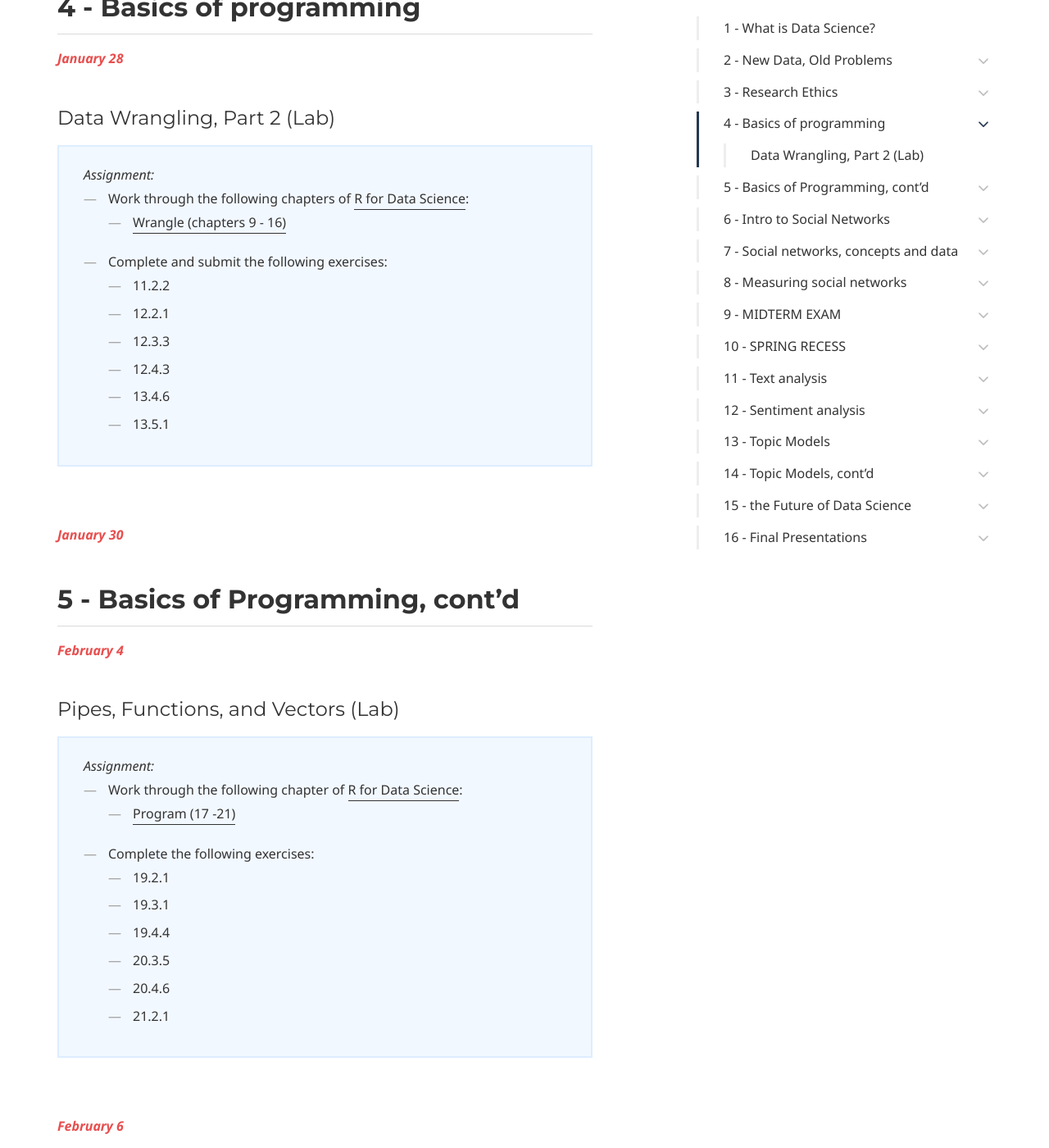
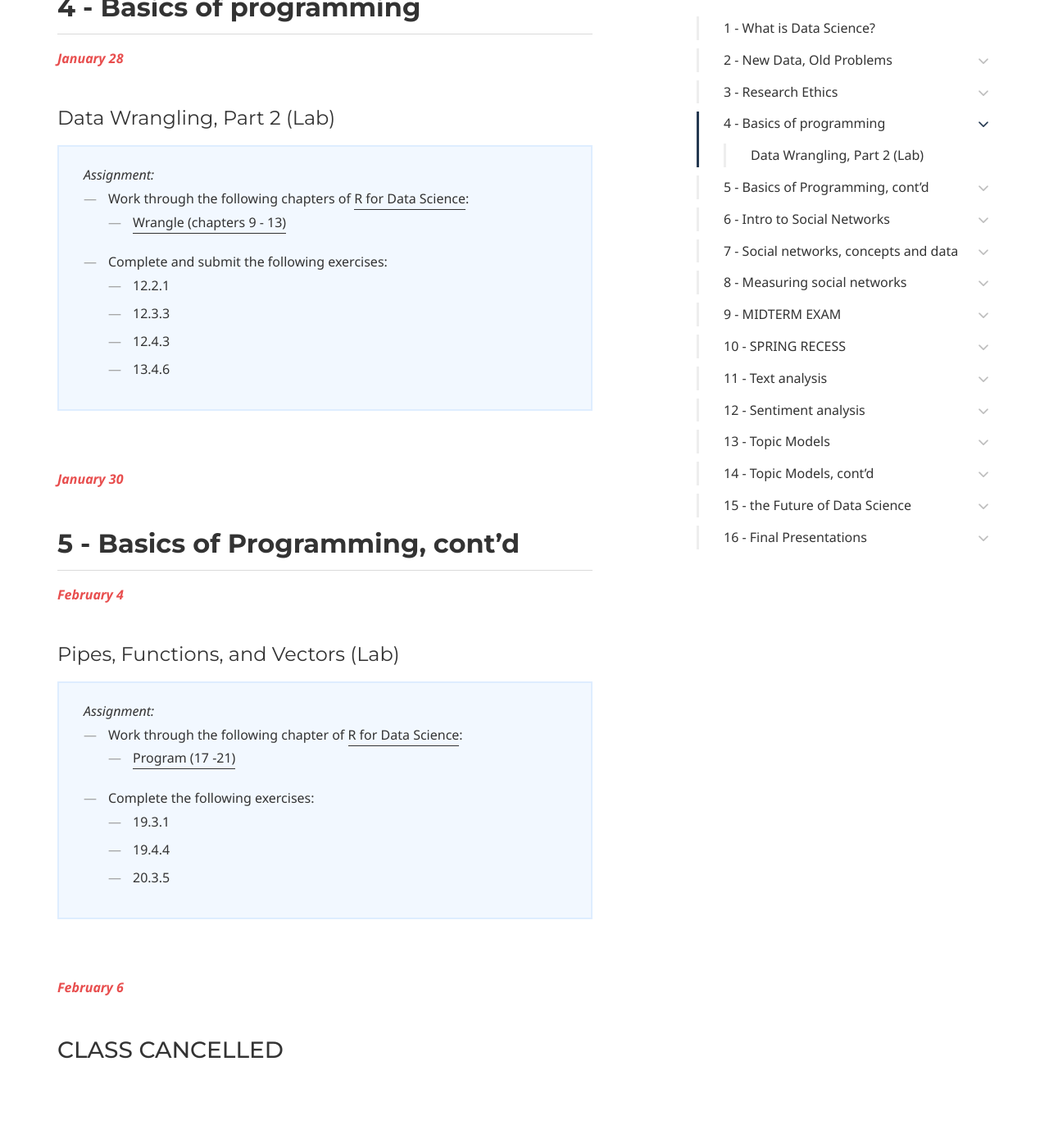
Before and after one commit to dssoc/dssoc.github.io, a Jekyll site: the page built from schedule.md, in a window 1280 px wide and 1400 px high, scrolled down 3648 px. Shown: the whole window at 82% size. Built offline with Jekyll 4.4.1, drawn with Linux system fonts in a browser that asks for light colours; some web fonts are replaced.

Commit message:
update schedule

```diff
--- a/schedule.md
+++ b/schedule.md
@@ -88,7 +88,7 @@ page_nav:
 <li>5.2.4</li>
 <li>5.3.1</li>
 <li>5.4.1</li>
-<li>5.6.7</li>
+<li>5.7.1</li>
 </ul></li>
 </ul>
 </div>
@@ -114,16 +114,14 @@ page_nav:
 <ul>
 <li>Work through the following chapters of <a href = "http://r4ds.had.co.nz/">R for Data Science</a>:
 <ul>
-<li><a href = "https://r4ds.had.co.nz/wrangle-intro.html">Wrangle (chapters 9 - 16)</a></li>
+<li><a href = "https://r4ds.had.co.nz/wrangle-intro.html">Wrangle (chapters 9 - 13)</a></li>
 </ul></li>
 <li>Complete and submit the following exercises:
 <ul>
-<li>11.2.2</li>
 <li>12.2.1</li>
 <li>12.3.3</li>
 <li>12.4.3</li>
 <li>13.4.6</li>
-<li>13.5.1</li>
 </ul></li>
 </ul>
 </div>
@@ -144,12 +142,9 @@ page_nav:
 </ul></li>
 <li>Complete the following exercises:
 <ul>
-<li>19.2.1</li>
 <li>19.3.1</li>
 <li>19.4.4</li>
 <li>20.3.5</li>
-<li>20.4.6</li>
-<li>21.2.1</li>
 </ul></li>
 </ul>
 </div>
```
